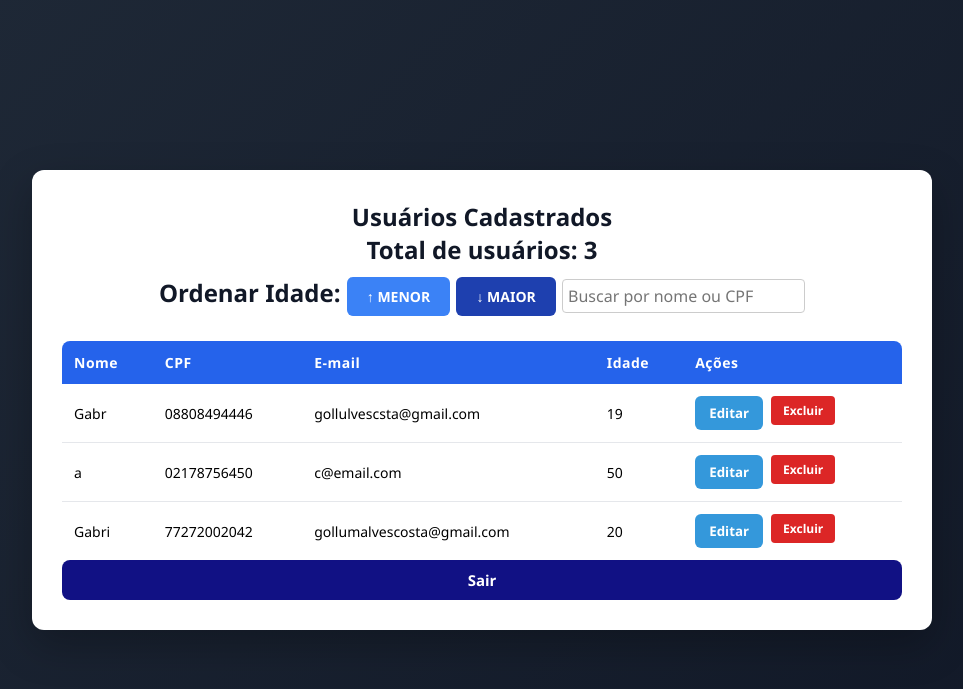
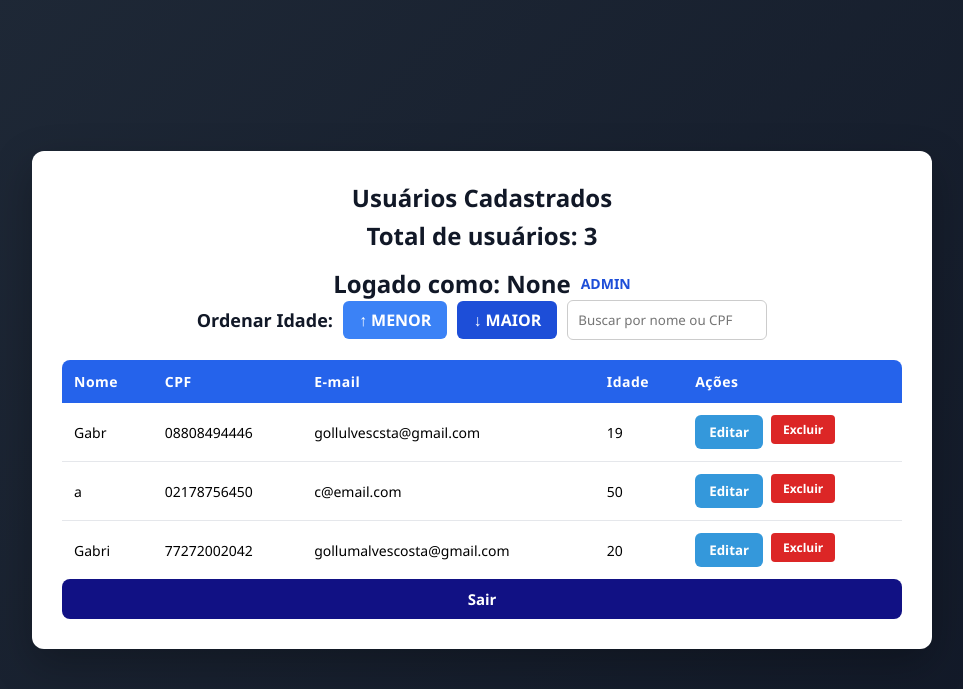
Before and after one commit to GabrielAlvesCosta/Evolucao-do-Sistema, a Flask app: page /usuarios in a window 1280 px wide. Shown: the top 689 px of the page, without its empty margins (158-1121 px from the left). Run offline with Flask 3, Linux system fonts and the light colour scheme; the visitor is signed in with stand-in values (Sample User, id 1).

Commit message:
Update usuarios.html

```diff
--- a/templates/usuarios.html
+++ b/templates/usuarios.html
@@ -22,22 +22,28 @@
 </div>
 
     <div class="container">
-        <h1>Usuários Cadastrados <p>Total de usuários: {{ usuarios|length }}</p>
-            <span>Ordenar Idade:</span>
-    <a href="{{ url_for('ordem_usuarios', termo=busca, ordem='asc') }}" class="btn-limpar-grande" style="background-color: #3b82f6;">↑ Menor</a>
-    <a href="{{ url_for('ordem_usuarios', termo=busca, ordem='desc') }}" class="btn-limpar-grande" style="background-color: #1e40af;">↓ Maior</a>
-        <form action="{{ url_for('buscar_usuario') }}" method="GET" style="display: inline-block; margin-top: 10px;">
-                <input type="text"
-                       name="termo"
-                       placeholder="Buscar por nome ou CPF"
-                       value="{{ busca if busca else '' }}"
-                       class="search-form"
-                       style="font-size: 16px; padding: 5px; border-radius: 4px; border: 1px solid #ccc;">
-                {% if busca %}
-                    <a href="{{ url_for('buscar_usuario') }}" class="btn-limpar-grande">Limpar</a>
-                {% endif %}
-            </form>
-        </h1>
+        <div style="text-align: center; display: flex; flex-direction: column; gap: 5px; margin-bottom: 15px;">
+    <h1 style="margin: 0; color: #111827; font-size: 24px;">Usuários Cadastrados</h1>
+    <h2 style="margin: 0; color: #111827; font-size: 24px;">Total de usuários: {{ usuarios|length }}</h2>
+</div>
+
+<div style="display: flex; justify-content: center; align-items: center; gap: 10px;">
+    <span style="font-size: 24px; font-weight: bold; color: #111827;">Logado como: {{ session.get('usuario_nome') }}</span>
+    <span style="font-size: 14px; font-weight: bold;text-transform: uppercase;
+        color: {% if session.get('cargo') == 'admin' %}#1d4ed8{% else %}#374151{% endif %};">
+        {{ session.get('cargo') }}
+    </span>
+</div>
+
+<div style="display: flex; justify-content: center; align-items: center; gap: 10px; margin-bottom: 20px;">
+    <strong style="font-size: 18px; color: #111827;">Ordenar Idade:</strong>
+    <a href="{{ url_for('buscar_usuarios', ordem='asc') }}" class="btn-ordenar" style="background: #3b82f6; color: white; padding: 8px 16px; border-radius: 6px; text-decoration: none; font-weight: bold;">↑ MENOR</a>
+    <a href="{{ url_for('buscar_usuarios', ordem='desc') }}" class="btn-ordenar" style="background: #1d4ed8; color: white; padding: 8px 16px; border-radius: 6px; text-decoration: none; font-weight: bold;">↓ MAIOR</a>
+
+    <form action="{{ url_for('buscar_usuarios') }}" method="GET" style="display: inline-block; margin: 0; padding: 0; box-shadow: none; background: transparent;">
+        <input type="text" name="busca" placeholder="Buscar por nome ou CPF" style="margin: 0; padding: 10px; width: 200px; border-radius: 6px; border: 1px solid #ccc;">
+    </form>
+</div>
         <table>
             <thead>
                 <tr>
```
